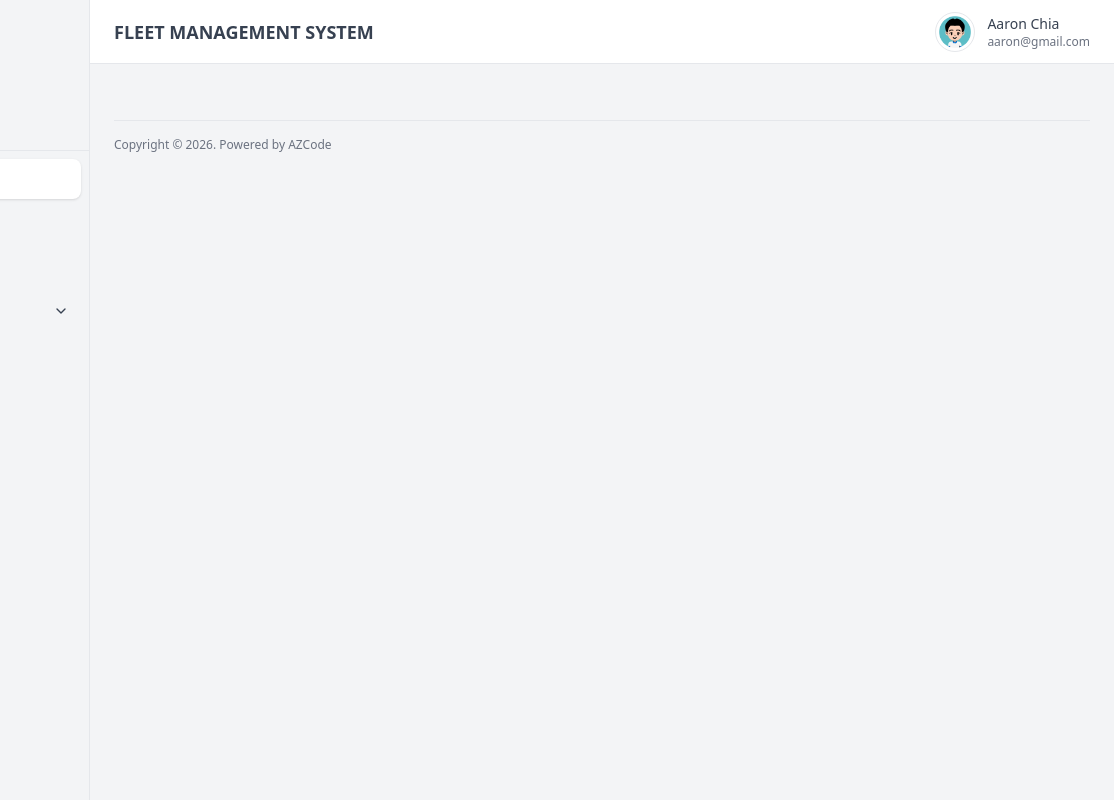
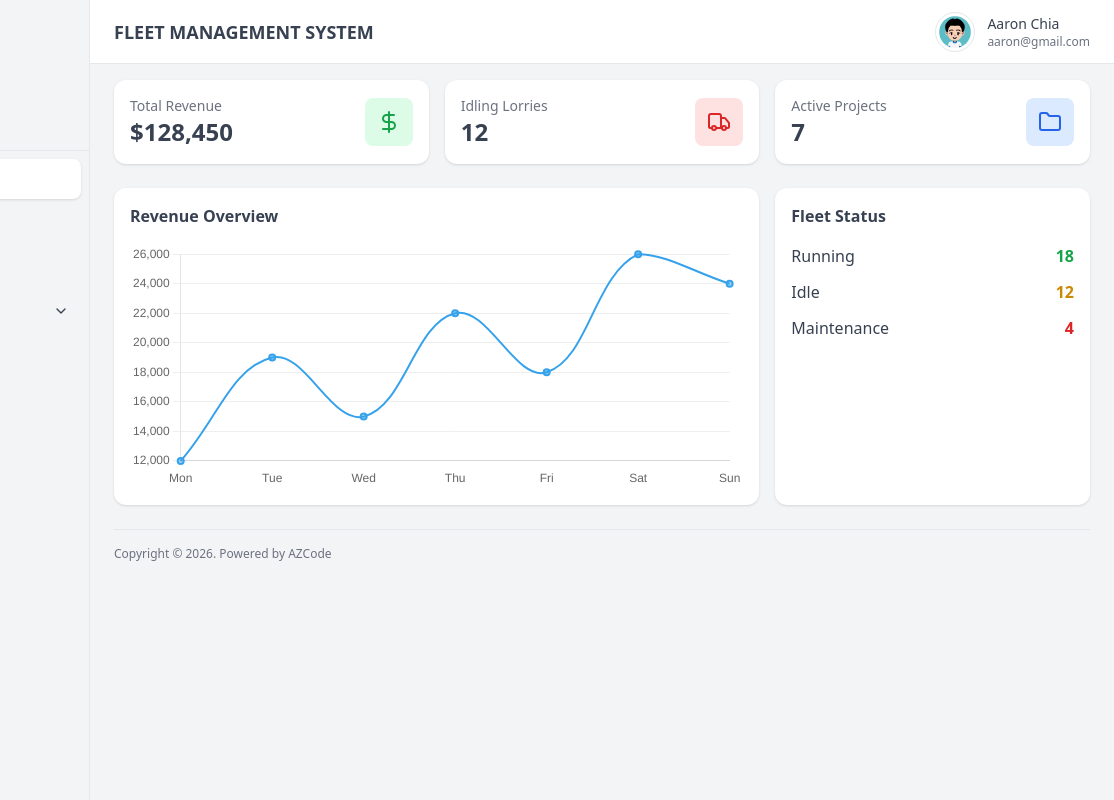
Before and after one commit to AzCodeee/lorry-ui, a website: page index.html in a window 1280 px wide. Shown: the full height of the page, 166-1280 px from the left. Drawn offline with nearby package versions, Linux system fonts and the light colour scheme.

Commit message:
add dashboard

```diff
--- a/index.html
+++ b/index.html
@@ -154,9 +154,89 @@
         </header>
 
         <!-- CONTENT -->
-        <main class="p-6 pt-20">
+        <main class="p-6 pt-20 space-y-6">
+            <!-- ================= KPI CARDS ================= -->
+            <div class="grid grid-cols-1 md:grid-cols-3 gap-4">
 
-            <footer class="mt-10 text-xs text-gray-500 border-t pt-4">
+                <!-- Revenue -->
+                <div class="bg-white rounded-xl shadow p-4">
+                    <div class="flex items-center justify-between">
+                        <div>
+                            <p class="text-sm text-gray-500">Total Revenue</p>
+                            <h2 class="text-2xl font-bold">$128,450</h2>
+                        </div>
+                        <div class="p-3 bg-green-100 text-green-600 rounded-lg">
+                            <i data-lucide="dollar-sign"></i>
+                        </div>
+                    </div>
+                </div>
+
+                <!-- Idling Lorry -->
+                <div class="bg-white rounded-xl shadow p-4">
+                    <div class="flex items-center justify-between">
+                        <div>
+                            <p class="text-sm text-gray-500">Idling Lorries</p>
+                            <h2 class="text-2xl font-bold">12</h2>
+                        </div>
+                        <div class="p-3 bg-red-100 text-red-600 rounded-lg">
+                            <i data-lucide="truck"></i>
+                        </div>
+                    </div>
+                </div>
+
+                <!-- Active Projects -->
+                <div class="bg-white rounded-xl shadow p-4">
+                    <div class="flex items-center justify-between">
+                        <div>
+                            <p class="text-sm text-gray-500">Active Projects</p>
+                            <h2 class="text-2xl font-bold">7</h2>
+                        </div>
+                        <div class="p-3 bg-blue-100 text-blue-600 rounded-lg">
+                            <i data-lucide="folder"></i>
+                        </div>
+                    </div>
+                </div>
+
+            </div>
+
+            <!-- ================= SECOND ROW ================= -->
+            <div class="grid grid-cols-1 lg:grid-cols-3 gap-4">
+
+                <!-- CHART -->
+                <div class="bg-white rounded-xl shadow p-4 lg:col-span-2">
+                    <h3 class="font-semibold mb-4">Revenue Overview</h3>
+
+                    <canvas id="revenueChart" height="120"></canvas>
+                </div>
+
+                <!-- QUICK STATS -->
+                <div class="bg-white rounded-xl shadow p-4">
+                    <h3 class="font-semibold mb-4">Fleet Status</h3>
+
+                    <div class="space-y-3">
+
+                        <div class="flex justify-between">
+                            <span>Running</span>
+                            <span class="font-semibold text-green-600">18</span>
+                        </div>
+
+                        <div class="flex justify-between">
+                            <span>Idle</span>
+                            <span class="font-semibold text-yellow-600">12</span>
+                        </div>
+
+                        <div class="flex justify-between">
+                            <span>Maintenance</span>
+                            <span class="font-semibold text-red-600">4</span>
+                        </div>
+
+                    </div>
+                </div>
+
+            </div>
+
+            <!-- FOOTER -->
+            <footer class="text-xs text-gray-500 border-t pt-4">
                 Copyright © 2026. Powered by AZCode
             </footer>
 
@@ -168,6 +248,43 @@
 <script>
     lucide.createIcons();
 </script>
+<script src="https://cdn.jsdelivr.net/npm/chart.js"></script>
 
+<script>
+const ctx = document.getElementById('revenueChart');
+
+new Chart(ctx, {
+    type: 'line',
+    data: {
+        labels: ['Mon', 'Tue', 'Wed', 'Thu', 'Fri', 'Sat', 'Sun'],
+        datasets: [{
+            label: 'Revenue',
+            data: [12000, 19000, 15000, 22000, 18000, 26000, 24000],
+            borderWidth: 2,
+            tension: 0.4
+        }]
+    },
+    options: {
+        responsive: true,
+        plugins: {
+            legend: {
+                display: false
+            }
+        },
+        scales: {
+            x: {
+                grid: {
+                    display: false
+                }
+            },
+            y: {
+                grid: {
+                    color: "#eee"
+                }
+            }
+        }
+    }
+});
+</script>
 </body>
 </html>
```
